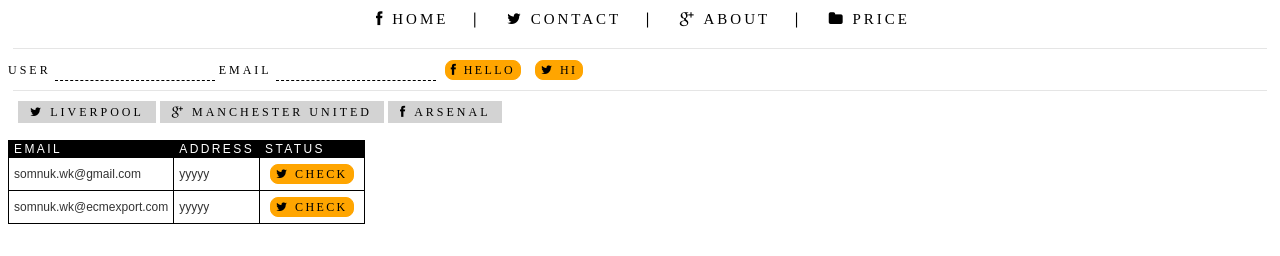
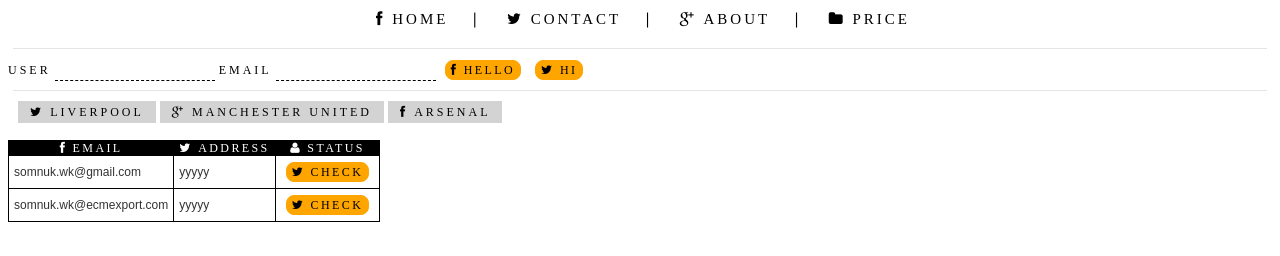
Before and after one commit to lllife-uncat/less-test, a website: page test.jade in a window 1280 px wide. Drawn offline with nearby package versions, Linux system fonts and the light colour scheme; files that its build step writes are made by us from their sources.

Commit message:
add icon

```diff
--- a/test.jade
+++ b/test.jade
@@ -48,10 +48,13 @@ html
 				span.fa.fa-facebook  Arsenal
 		table
 			thead
-				tr
-					td Email
-					td Address
-					td Status
+				tr(align="center")
+					td
+						span.fa.fa-facebook  Email
+					td
+						span.fa.fa-twitter  Address
+					td
+						span.fa.fa-user  Status
 			tbody
 				tr
 					td somnuk.wk@gmail.com
```
Also changed, not shown: index.html (+1 -1 lines), test.html.
